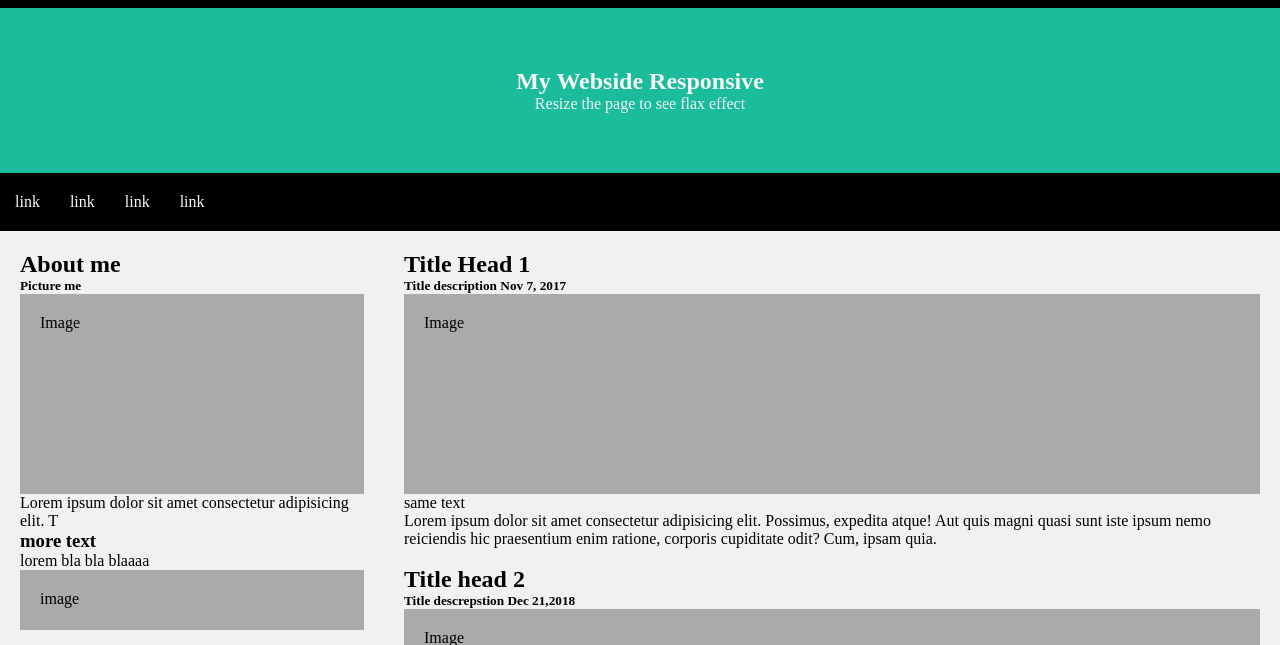
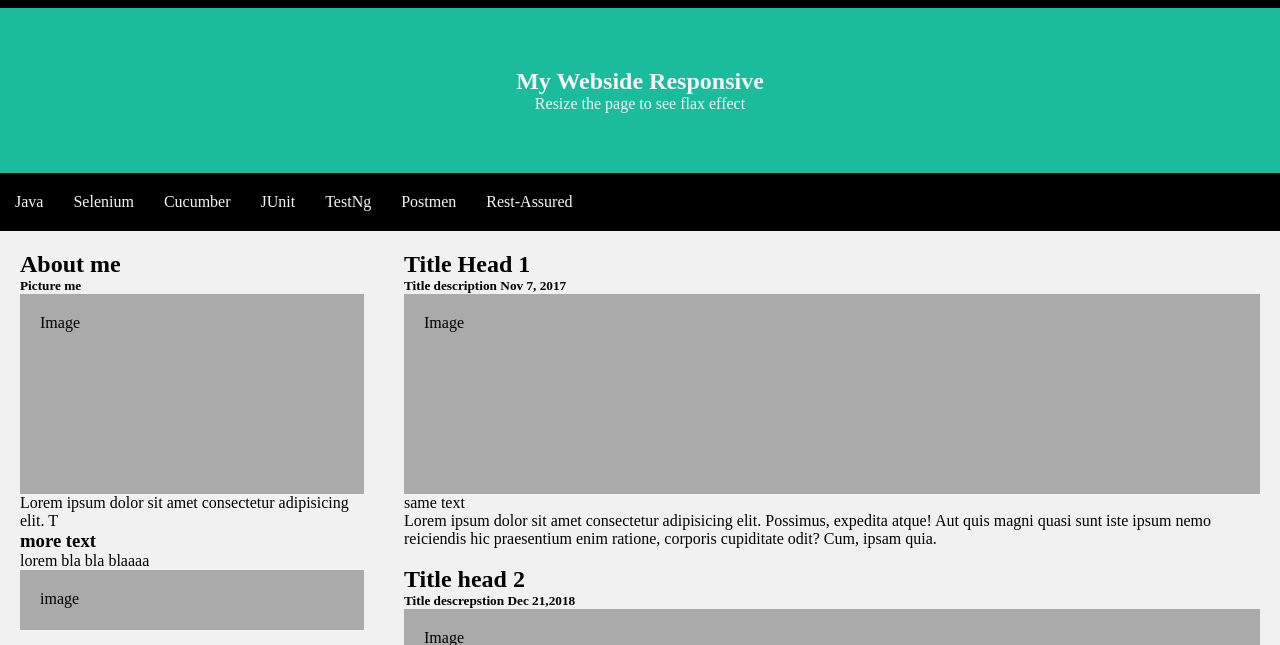
Before and after one commit to mahmutunder/me, a plain HTML site: page testing.html in a window 1280 px wide. Shown: the part 92-737 px from the top of the page. Drawn offline with Linux system fonts and the light colour scheme.

Commit message:
new design for home page

```diff
--- a/css/style.css
+++ b/css/style.css
@@ -205,7 +205,7 @@ animation: 10s anim infinite alternate;
     width: 100%;
     height: 100vh;
 
-background-image: url("https://www.fortra.com/sites/default/files/am-bpa-tools-1200x628_0.jpg");
+background-image: url("../homeback.jpg");
   background-position: center;
     background-size: cover;
     overflow: hidden;
--- a/testing.html
+++ b/testing.html
@@ -49,10 +49,15 @@
 
     <!--body going to be build-->
     <div class="topvar">
-        <a href="#">link</a>
-        <a href="#">link</a>
-        <a href="#">link</a>
-        <a href="#">link</a>
+        <a href="#">Java</a>
+        <a href="#">Selenium</a>
+        <a href="#">Cucumber</a>
+        <a href="#">JUnit</a>
+        <a href="#">TestNg</a>
+        <a href="#">Postmen</a>
+        <a href="#">Rest-Assured</a>
+
+
     </div>
 
     <div class="row">
```
